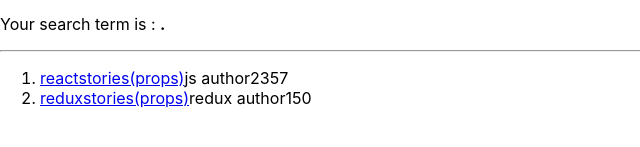
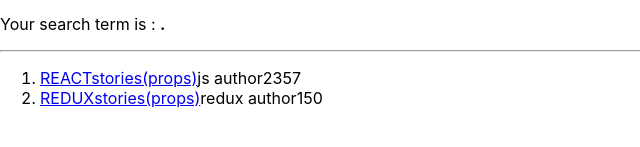
Before and after one commit to prajjwalrodgermassey/hacker-stories, a React (Create React App) app: page / in a window 1280 px wide. Shown: the part 155-302 px from the top of the page, without its empty margins (0-640 px from the left). Built offline with nearby package versions, Linux system fonts and the light colour scheme.

Commit message:
Making search compoenent a controlled component so that it is always in sync with the current state.

```diff
--- a/src/App.js
+++ b/src/App.js
@@ -14,11 +14,12 @@
 
   const [searchTerm, setSearchTerm] = React.useState("");
 
-  const handleSearch = (event)=>
-  setSearchTerm(event.target.value);
+  const handleSearch = (event)=>{
+  return ( setSearchTerm(event.target.value)
+  )};
 
   const stories = [
-    { title:"reactstories(props)",
+    { title:"REACTstories(props)",
       url:"https://reactjs.org",
       objectId:"0",
       author:"js author",
@@ -26,7 +27,7 @@
       points:"57",
     },
     {
-      title:'reduxstories(props)',
+      title:'REDUXstories(props)',
       url:"https://redux.js.org/",
       objectId:"1",
       author:"redux author",
@@ -36,7 +37,7 @@
     ];
 
   const searchedStories = stories.filter(story =>
-    story.title.includes(searchTerm));
+    story.title.toLowerCase().includes(searchTerm.toLowerCase()));
 
 
  // const handleChange = (event)=>
@@ -52,7 +53,7 @@
 
       {/* <div>{outernotsofun()}</div> */}
 
-      <Search onSearch={handleSearch} term={searchTerm}/>
+      <Search onSearch={handleSearch} search={searchTerm}/>
       <p>Your search term is : <strong>{searchTerm}.</strong></p>
       <hr/>
 
@@ -60,6 +61,18 @@
        {/* <Fun /> */}
     </div>
   );
+}
+
+const Search = (props)=>{
+
+  return(
+  <div>
+    <label htmlFor='search'> SEARCH </label>
+    <input type="text" id="search" onChange={props.onSearch} value={props.search}/>
+
+  </div>
+  );
+
 }
 
 const List = props =>
@@ -85,17 +98,7 @@
     )
   }
 
-const Search = (props)=>{
 
-  return(
-  <div>
-    <label htmlFor='search'> SEARCH </label>
-    <input type="text" id="search" onChange={props.onSearch}/>
-
-  </div>
-  );
-
-}
 
 
 
```
